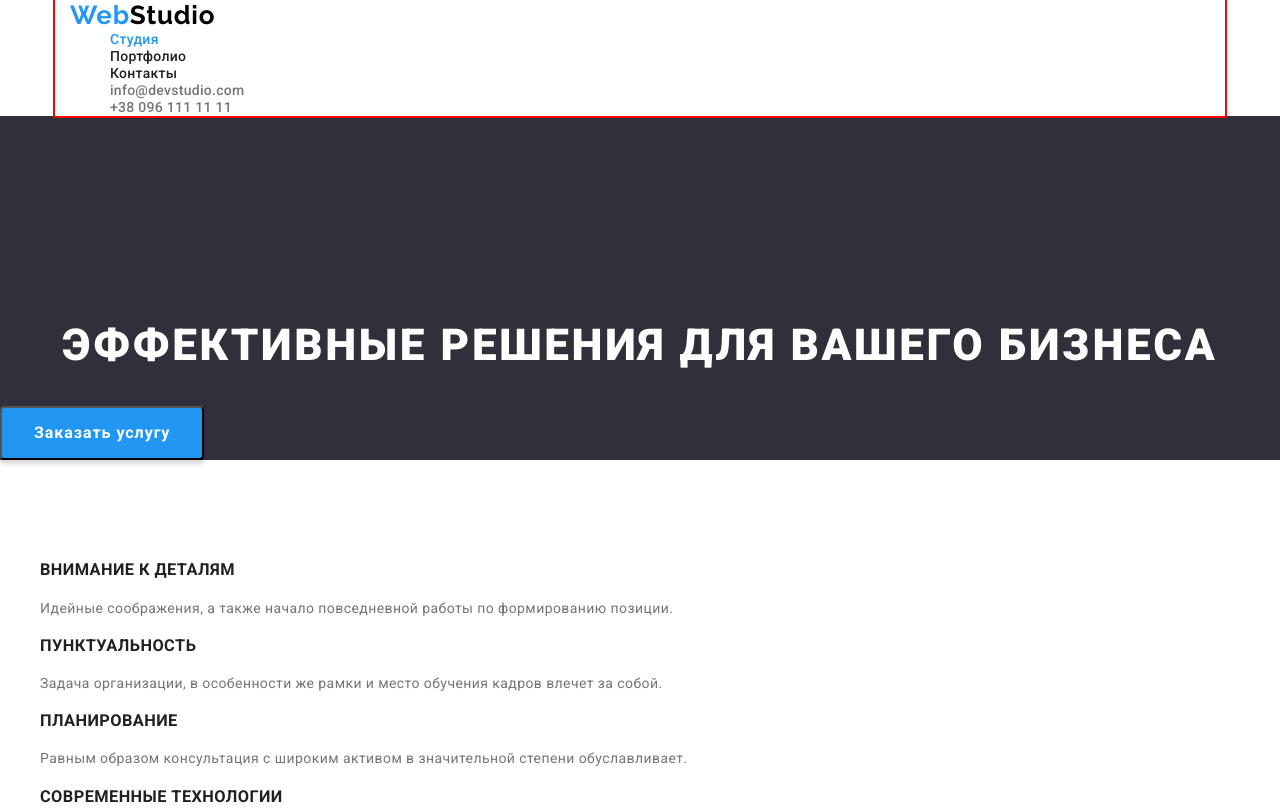
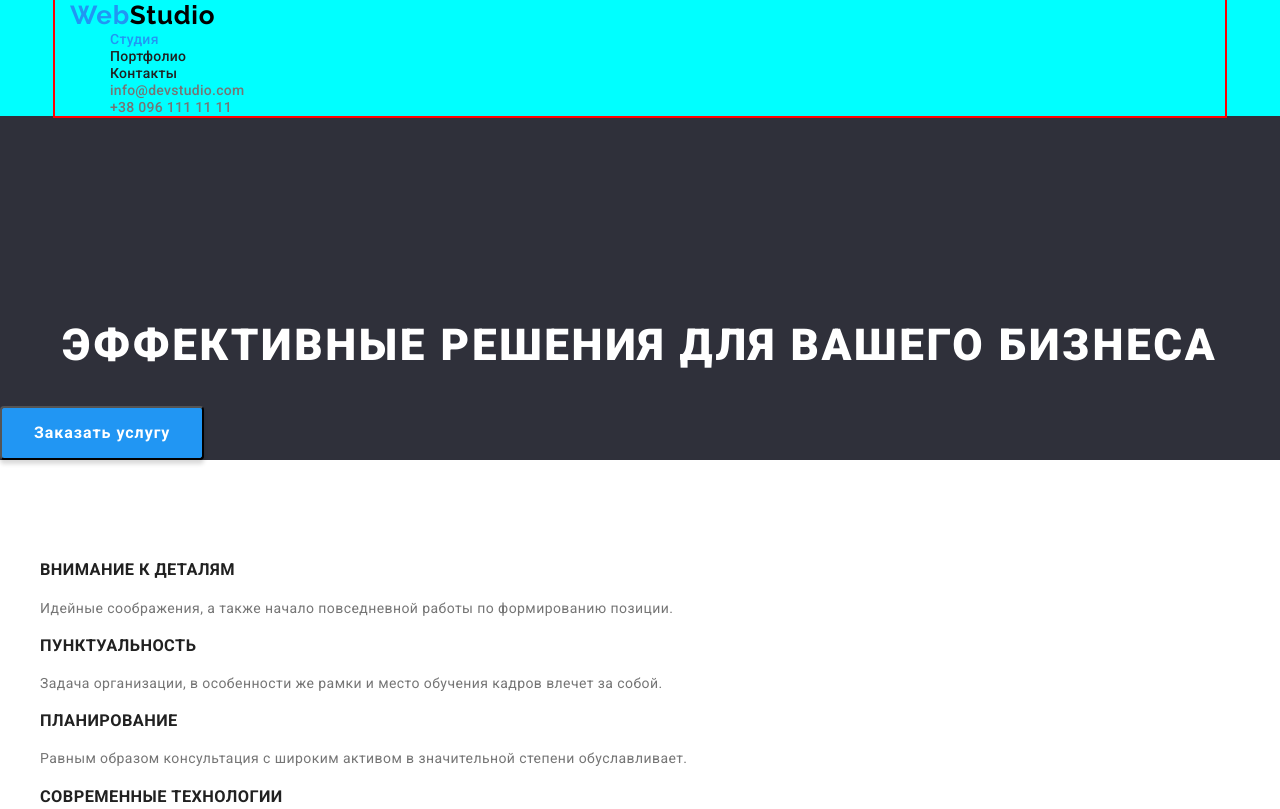
Before and after one commit to VIACHESLAV-ANT/goit-markup-hw-03, a plain HTML site: page index.html in a window 1280 px wide. Shown: the top 809 px of the page. Drawn offline with nearby package versions, Linux system fonts and the light colour scheme.

Commit message:
Update style.css

```diff
--- a/css/style.css
+++ b/css/style.css
@@ -28,6 +28,10 @@ padding-right: 15px;
 margin-left: auto;
 margin-right: auto;
 outline: 2px solid red;
+}
+
+.p-header{
+background-color: aqua;
 }
 
 body {
```
